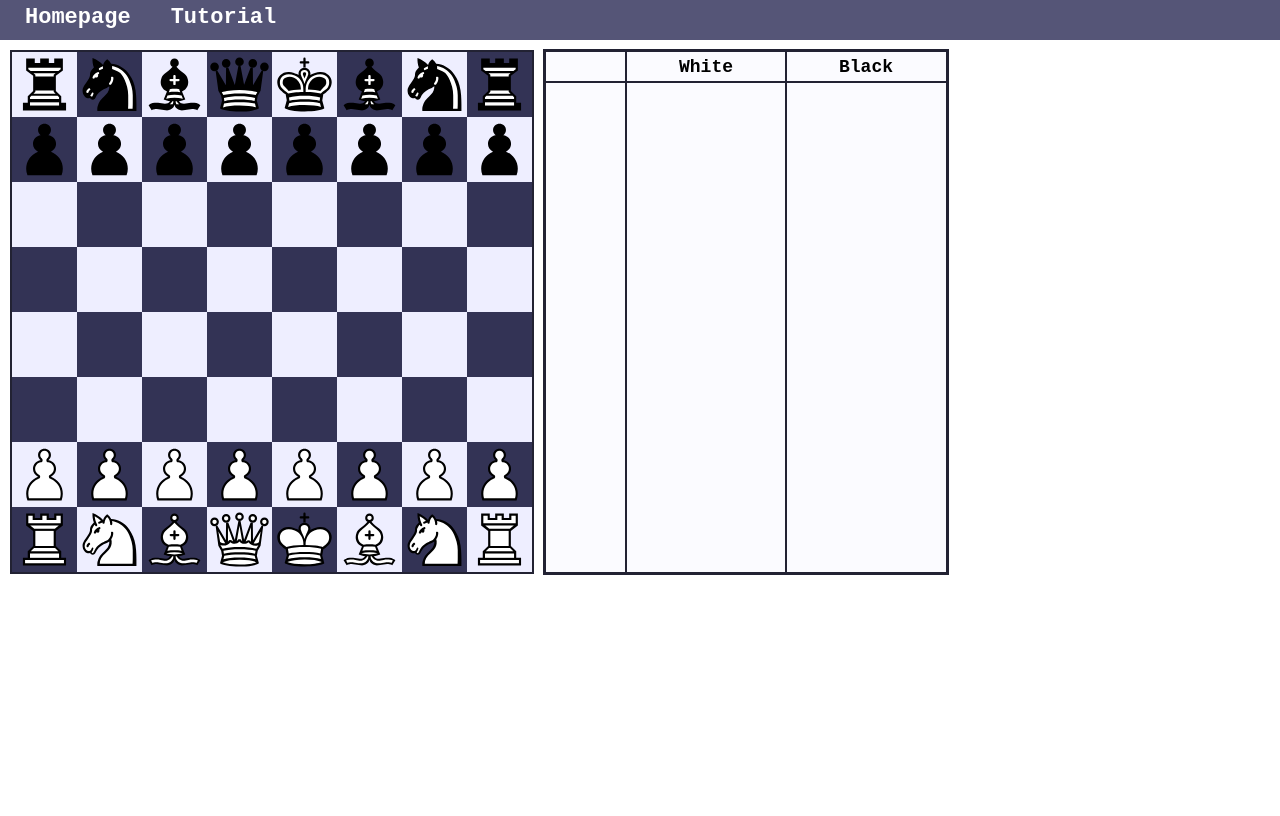
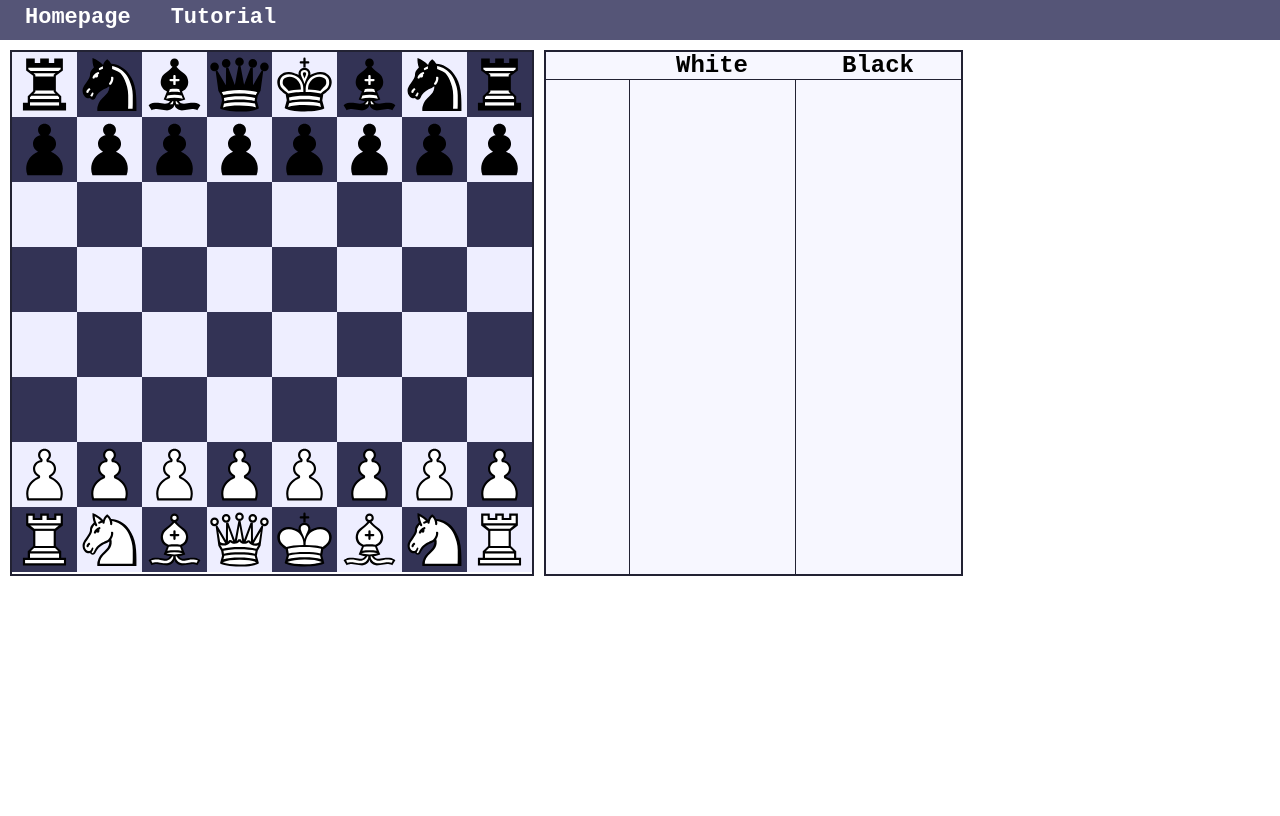
Before and after one commit to G-Eazy/Two-Move-Chess, a Django app: page / in a window 1280 px wide. Shown: the top 816 px of the page. Run offline with Django 3.2, Linux system fonts and the light colour scheme.

Commit message:
move display should work nicely now. Also fixed promotion design. Had to rewrite a few methods to promises to make it work

```diff
--- a/doublechess/website/static/website/chess.js
+++ b/doublechess/website/static/website/chess.js
@@ -55,9 +55,11 @@ var whiteARookMoved = false
 var blackKingMoved = false
 var blackHRookMoved = false
 var blackARookMoved = false
+
+// current move being displayed. Should be an integer
+var moveInFocus = null
 //for use later
 var turn = colors.white
-
 
 const chessboard = [
     [new Piece(4,1),new Piece(2,1), new Piece(3,1), new Piece(5,1),
@@ -74,83 +76,88 @@ const chessboard = [
         new Piece(6,0), new Piece(3,0), new Piece(2,0),new Piece(4,0)]
 ]
 
+
 const moves = []
+removeAllChildren = htmlElement => {
+
+    while(htmlElement.firstChild){
+        htmlElement.removeChild(htmlElement.firstChild)
+    }
+
+}
+
+changeDisplayFocus = moveID => {
+
+    if(moveInFocus != null){
+        document.getElementById("move"+moveInFocus).style.backgroundColor = null
+    }
+    document.getElementById(moveID).style.backgroundColor = ("#AAAACC")
+    moveInFocus = moveID.replace("move", "")
+}
 
 clearPreviousMovesDisplay = () =>{
-    whiteMoveBar = document.getElementById("white-move-display")
-    blackMoveBar = document.getElementById("black-move-display")
-    sideBar = document.getElementById("move-sidebar")
-
-    while(whiteMoveBar.firstChild){
-        whiteMoveBar.removeChild(whiteMoveBar.firstChild)
+    removeAllChildren(document.getElementById("white-moves-1"))
+    removeAllChildren(document.getElementById("white-moves-2"))
+    removeAllChildren(document.getElementById("black-moves-1"))
+    removeAllChildren(document.getElementById("black-moves-2"))
+    removeAllChildren(document.getElementById("side-bar"))
 }
 
-    while(blackMoveBar.firstChild){
-        blackMoveBar.removeChild(blackMoveBar.firstChild)
+createMoveItem = (innerHTML, id) => {
+    let element = document.createElement("div")
+    element.className = "move-item"
+    element.innerHTML = innerHTML
+    element.id = id
+    element.addEventListener("click", e => {
+        changeDisplayFocus(e.target.id)
+    })
+    return element;
 }
 
-    while(sideBar.firstChild){
-        sideBar.removeChild(sideBar.firstChild)
-    }
-
+createSidebarItem = innerHTML => {
+    let element = document.createElement("div")
+    element.className = "sidebar-item"
+    element.innerHTML = innerHTML
+    return element;
 }
 
 // takes a list of moves as parameter, and displays them in the move display
 updatePreviousMovesDisplay = moves => {
 
     clearPreviousMovesDisplay()
+    let whiteMoves1 = document.getElementById("white-moves-1")
+    let whiteMoves2 = document.getElementById("white-moves-2")
+    let blackMoves1 = document.getElementById("black-moves-1")
+    let blackMoves2 = document.getElementById("black-moves-2")
+    let sideBar = document.getElementById("side-bar")
 
-    if(moves.length === 0){
+    if(moves.length >= 1){
+        sideBar.appendChild(createSidebarItem("1"))
+        let element = document.createElement("div")
+        element.className = "move-fillitem"
+        whiteMoves1.appendChild(element)
+    }else{
         return
     }
-    whiteMoveBar = document.getElementById("white-move-display")
-    blackMoveBar = document.getElementById("black-move-display")
-    sideBar = document.getElementById("move-sidebar")
-    sideBar.appendChild(getDisplayElement("1", false))
-    whiteMoveBar.appendChild(getDisplayElement("", false, moves[0]))
-
-    for(let i = 1; i < moves.length; i++){
-
-        if(i % 4 === 1 && moves.length >= i){
-            blackMoveBar.appendChild(getDisplayElement(moves[i], true, moves[i+1]))
-            i++
+    let id = null
+    for(let i = 0; i < moves.length; i++){
+        id = ("move" + (i+1))
+        if(i % 4 === 0){
+            whiteMoves2.appendChild(createMoveItem(moves[i], id))
         }else if(i % 4 === 1){
-            blackMoveBar.appendChild(getDisplayElement(moves[i], true))
-        }else if(i % 4 === 3 && moves.length >= i){
-            sideBar.appendChild(getDisplayElement(Math.floor(i/4)+2), false)
-            whiteMoveBar.appendChild(getDisplayElement(moves[i], true, moves[i+1]))
-            i++
+            blackMoves1.appendChild(createMoveItem(moves[i], id))
+        }else if(i % 4 === 2){
+            blackMoves2.appendChild(createMoveItem(moves[i], id))
         }else{
-            whiteMoveBar.appendChild(getDisplayElement(moves[i], true))
-        }
-
+            sideBar.appendChild(createSidebarItem(Math.floor(i / 4) + 2))
+            whiteMoves1.appendChild(createMoveItem(moves[i], id))
         }
     }
 
+    changeDisplayFocus(id)
 
-// takes 1 or 2 strings, and makes a html row to be inserted into the move display
-getDisplayElement = (string1, highlight, string2=null) => {
-
-    row = document.createElement("div")
-    row.className = "move-display-row"
-
-    element1 = document.createElement("div")
-
-    if(highlight === true){
-        element1.className = "move-display-row-element"
-    }else{
-        element1.className = "move-display-row-element-nohighlight"
-    }
-    element1.innerHTML = string1
-    row.appendChild(element1)
-
-    if(string2 != null){
-        element2 = document.createElement("div")
-        element2.className = "move-display-row-element"
-        element2.innerHTML = string2
-        row.appendChild(element2)
-    }
-    return row
+    let container = document.getElementsByClassName("move-display-content-row")[0]
+    container.scrollTop = container.scrollHeight - container.offsetHeight
 }
 
 
@@ -274,7 +281,7 @@ const renderChessboard = () => {
 }
 
 // This function is called when a square is clicked
-const selectSquare = id => {
+const selectSquare = async id => {
     //console.log("Pressed square:" + id)
     // No current piece selected
     if(currentPiece == null) {
@@ -315,13 +322,13 @@ const selectSquare = id => {
         // Move to empty square
         if(currentPiece.type === types.none) {
             //console.log("moving to empty square")
-            movePiece(lastCurrentSquare, currentSquare, false)
+            await movePiece(lastCurrentSquare, currentSquare, false)
             clearMovesAndCaptures()
         }
         // Capture enemy piece
         else if(lastCurrentPiece.color != currentPiece.color) {
             //console.log("capturing enemy piece")
-            movePiece(lastCurrentSquare, currentSquare, true)
+            await movePiece(lastCurrentSquare, currentSquare, true)
             clearMovesAndCaptures()
         }
         else {
@@ -351,8 +358,7 @@ const legalMove = () => {
     return false
 }
 
-const movePiece = (squareFrom, squareTo, capture) => {
-
+const movePiece = (squareFrom, squareTo, capture) => {return new Promise(async (resolve, reject) =>{
     let squareFromRow = parseInt(squareFrom.id.substring(0, 1))
     let squareFromColumn = parseInt(squareFrom.id.substring(1, 2))
 
@@ -366,10 +372,10 @@ const movePiece = (squareFrom, squareTo, capture) => {
     if(piece.type === types.pawn) {
         if((piece.color === colors.white && squareToRow === 0)
             || (piece.color === colors.black && squareToRow === 7)) {
-            promotionPiece = promotion(piece.color)
+            promotionPiece = await promotion(piece.color)
             chessboard[squareToRow][squareToColumn] = promotionPiece
             addMoveString(piece, squareFrom, squareTo, capture, promotionPiece)
-            return
+            return resolve()
         }
     }
 
@@ -384,7 +390,7 @@ const movePiece = (squareFrom, squareTo, capture) => {
                 whiteHRookMoved = true
                 addMoveString(piece, squareFrom, squareTo, capture, null, true) /// why can i not skip unused variables
                 whiteKingMoved = true
-                return
+                return resolve()
 
             }
             else if(! whiteKingMoved && squareToColumn === 2) {
@@ -394,7 +400,7 @@ const movePiece = (squareFrom, squareTo, capture) => {
                 whiteARookMoved = true
                 addMoveString(piece, squareFrom, squareTo, capture, null, false, true)
                 whiteKingMoved = true
-                return
+                return resolve()
             }
             whiteKingMoved = true
         }
@@ -406,7 +412,7 @@ const movePiece = (squareFrom, squareTo, capture) => {
                 blackHRookMoved = true
                 addMoveString(piece, squareFrom, squareTo, capture, null, true)
                 blackKingMoved = true
-                return
+                return resolve()
 
             }
             else if(! blackKingMoved && squareToColumn === 2) {
@@ -416,7 +422,7 @@ const movePiece = (squareFrom, squareTo, capture) => {
                 blackARookMoved = true
                 addMoveString(piece, squareFrom, squareTo, capture, null, false, true)
                 blackKingMoved = true
-                return
+                return resolve()
             }
             blackKingMoved = true
         }
@@ -445,10 +451,72 @@ const movePiece = (squareFrom, squareTo, capture) => {
 
     chessboard[squareToRow][squareToColumn] = piece
     addMoveString(piece, squareFrom, squareTo, capture)
+    return resolve()
+})}
+
+
+
+
+const getPromotionType = color => { return new Promise((resolve, reject) => {
+
+    let container = document.getElementsByClassName("chess-board-container")[0]
+    let IDs = ["promotion-queen", "promotion-rook", "promotion-biship", "promotion-knight"]
+    let containerFunction = e => {
+        if(!IDs.includes(e.target.id)){
+            e.stopPropagation()
+        }
+    }
+    container.addEventListener("click", containerFunction, true)
+
+    let popup = document.createElement("div")
+    popup.className = "promotion"
+    popup.id = "promotion"
+
+    let squares = []
+    for(let i = 0; i < 4; i++){
+        squares.push(document.createElement("div"))
+        if(i === 0 || i === 3){
+            squares[i].className = "promotion-square-dark"
+        }else{
+            squares[i].className = "promotion-square-light"
+        }
+        popup.appendChild(squares[i])
     }
 
-const promotion = (color) => {
-    var promotion = prompt("Q, R, B, N")
+    let colorText = null
+    if(color === colors.white){
+        colorText = "white"
+    }else{
+        colorText = "black"
+    }
+
+    container.appendChild(popup)
+
+    let returnValues = ["Q", "R", "B", "N"]
+
+    for(let i = 0; i < 4; i++){
+        let piece = document.createElement("div")
+        piece.className = "chess-piece"
+        switch(i){
+            case 0: piece.className += " " + colorText +"_queen"; piece.id = IDs[i]; break;
+            case 1: piece.className += " " + colorText +"_rook";  piece.id = IDs[i]; break;
+            case 2: piece.className += " " + colorText +"_bishop"; piece.id = IDs[i]; break;
+            case 3: piece.className += " " + colorText +"_knight";  piece.id = IDs[i]; break;
+        }
+        squares[i].appendChild(piece)
+        squares[i].addEventListener("click", e => {
+            container.removeEventListener("click", containerFunction, true)
+            e.stopPropagation()
+            return resolve(returnValues[i])
+        }, true)
+    }
+
+})}
+
+
+const promotion = color => {return new Promise(async (resolve, reject) => {
+    var promotion = await getPromotionType(color)
+    document.getElementsByClassName("chess-board-container")[0].removeChild(document.getElementById("promotion"))
     let promotionPiece = null
     if(promotion == "Q") {
         promotionPiece = new Piece(types.queen, color)
@@ -474,8 +542,9 @@ const promotion = (color) => {
         alert("congrats you broke my code")
 
     }
-    return promotionPiece
-}
+    return resolve(promotionPiece)
+})}
+
 
 const addMoveString = (piece, squareFrom, squareTo, capture, promotionPiece=null, shortCastles=false, longCastles=false) => {
 
--- a/doublechess/website/static/website/styles.css
+++ b/doublechess/website/static/website/styles.css
@@ -52,87 +54,9 @@ html, body{
 .chess-board-container{
     border: 2px solid #222233;
     margin: 10px;
+    position: relative;
 }
 
-.move-display{
-    display: flex;
-    box-sizing: content-box;
-    background-color: #FBFBFF;
-    border: 2px solid #222233;
-    outline: 1px solid #222233;
-    height: 520px;
-    width: 400px;
-    margin: 10px 0;
-    border-collapse: collapse;
-}
-
-.move-display-sidebar{
-    display: flex;
-    flex-direction: column;
-    flex-grow: 0.5;
-    flex-basis: 0;
-    outline: 1px solid #222233;
-}
-
-.move-display-side{
-    flex-grow: 1;
-    flex-basis: 0;
-    display: flex;
-    flex-direction: column;
-}
-
-.move-display-header{
-    display:flex;
-    align-items: center;
-    justify-content: center;
-    padding:5px;
-    height:30px;
-    outline: 1px solid #222233;
-}
-
-.move-display-header > div {
-    font-weight: bold;
-    font-size: 18px;
-    cursor: default;
-}
-
-.move-display-side-content{
-    outline: 1px solid #222233;
-    flex-grow: 1;
-    display: flex;
-    flex-direction: column;
-}
-
-.move-display-row{
-    display:flex;
-    flex-direction: row;
-    height:35px;
-    justify-content: center;
-}
-
-.move-display-row-element{
-    font-size:22px;
-    font-weight: bold;
-    padding: 5px;
-    margin: 1px;
-    flex-grow: 1;
-    flex-basis: 0;
-}
-
-.move-display-row-element-nohighlight{
-    font-size:22px;
-    font-weight: bold;
-    padding: 5px;
-    margin: 1px;
-    flex-grow: 1;
-    flex-basis: 0;
-    text-align: center;
-}
-
-.move-display-row-element:hover{
-    cursor: pointer;
-    background-color: #CCCCDD;
-}
 
 .chess-board{
     margin:0;
@@ -257,3 +198,97 @@ html, body{
 .black_pawn{
     background-image: url('/static/website/images/black_pawn.svg');
 }
+
+.move-display{
+    display: flex;
+    flex-direction: column;
+    border: 2px solid #222233;
+    box-sizing: content-box;
+    height: 522px;
+    width: 415px;
+    margin: 10px 0;
+    background-color: #F7F7FF;
+}
+
+.move-display:hover{
+    cursor: default;
+}
+
+.move-display-header-row{
+    display: grid;
+    grid-template-columns: 1fr 2fr 2fr;
+    height: 40px;
+    flex-basis: 0;
+}
+
+.move-display-header{
+    display: flex;
+    justify-content: center;
+    align-items: center;
+    font-weight: bold;
+    font-size: 24px;
+    border-bottom: 1px solid #222233;
+}
+
+.move-display-content-row{
+    display: grid;
+    grid-template-columns: 1fr 2fr 2fr;
+    flex-grow: 1;
+    flex-basis: 0;
+    background-color: #222233;
+    grid-gap: 1px;
+    overflow-y: auto;
+}
+
+.move-display-content-row::-webkit-scrollbar{
+    width: 6px;
+    background-color: #F7F7FF;
+}
+
+.move-display-content-row::-webkit-scrollbar-thumb{
+    background-color: #555577;
+}
+
+.move-display-sidebar{
+    display: flex;
+    flex-direction: column;
+    background-color: #F7F7FF;
+}
+
+.move-display-move-container{
+    display: grid;
+    grid-template-columns: 1fr 1fr;
+    background-color: #F7F7FF;
+}
+
+.move-display-column{
+    display: flex;
+    flex-direction: column;
+}
+
+.move-item{
+    display: flex;
+    height: 30px;
+    font-size: 18px;
+    font-weight: bold;
+    align-items: center;
+    padding-left: 10px;
+    cursor: pointer;
+}
+
+.move-item:hover{
+    background-color: #ddddee;
+}
+
+.move-fillitem{
+    height: 30px;
+}
+
+.sidebar-item{
+    height: 30px;
+    display: flex;
+    align-items: center;
+    justify-content: center;
+    font-size: 18px;
+    font-weight: bold;
+}
--- a/doublechess/website/templates/website/homepage.html
+++ b/doublechess/website/templates/website/homepage.html
@@ -10,23 +10,25 @@
 <div class="chess-board-container">
     <table class="chess-board" id="chess-board"></table>
 </div>
+
 <div class="move-display">
-    <div class="move-display-sidebar">
+    <div class="move-display-header-row">
         <div class="move-display-header"></div>
-        <div class="move-display-side-content" id="move-sidebar"></div>
+        <div class="move-display-header">White</div>
+        <div class="move-display-header">Black</div>
     </div>
-    <div class="move-display-side">
-        <div class="move-display-header">
-            <div>White</div>
+    <div class="move-display-content-row">
+        <div class="move-display-sidebar" id="side-bar"></div>
+        <div class="move-display-move-container">
+            <div class="move-display-column" id="white-moves-1"></div>
+            <div class="move-display-column" id="white-moves-2"></div>
         </div>
-        <div class="move-display-side-content" id="white-move-display"></div>
-    </div>
-    <div class="move-display-side">
-        <div class="move-display-header">
-            <div>Black</div>
+        <div class="move-display-move-container">
+            <div class="move-display-column" id="black-moves-1"></div>
+            <div class="move-display-column" id="black-moves-2"></div>
         </div>
-        <div class="move-display-side-content" id="black-move-display"></div>
     </div>
 </div>
 
+
 {% endblock %}
```
Also changed, not shown: other parts of doublechess/website/static/website/styles.css (+28 -9 lines). Lines whose indentation alone changed are shown as unchanged.
